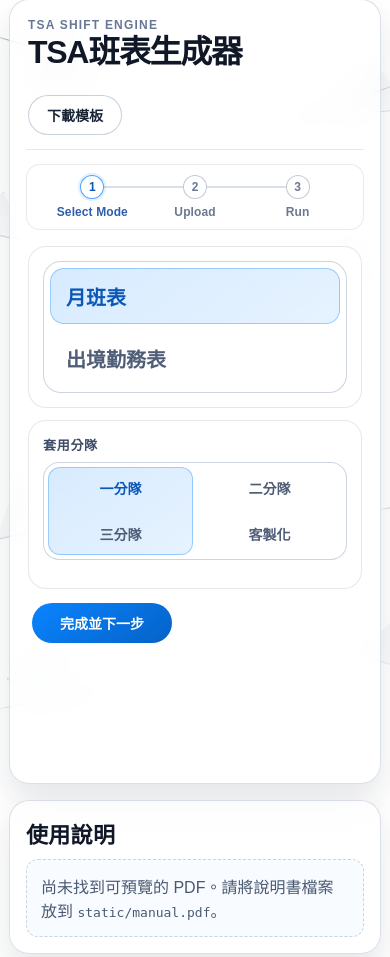
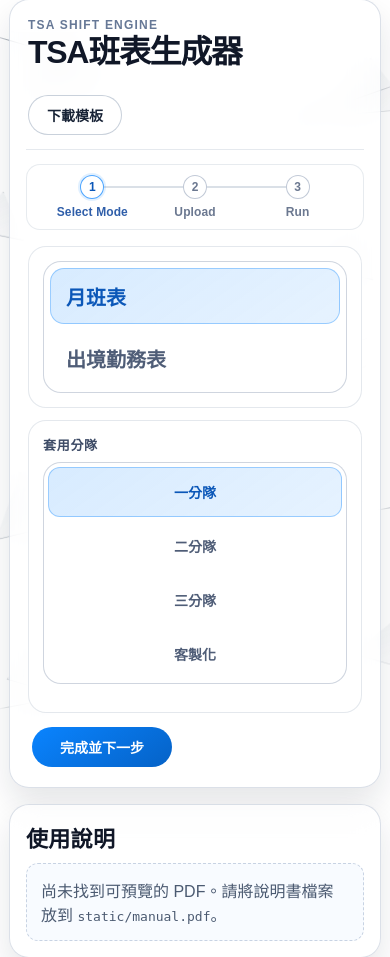
Before and after one commit to charlie102035-dotcom/Airport-Schedule, a FastAPI app: page /monthly in a window 390 px wide. Shown: the part 13-970 px from the top of the page. Run offline with FastAPI, Linux system fonts and the light colour scheme.

Commit message:
Fix mobile team selector to vertical layout and vertical mask motion

```diff
--- a/static/app.css
+++ b/static/app.css
@@ -1124,14 +1124,14 @@ select {
 
 .home-page .team-selector-mask {
   position: absolute;
-  top: 4px;
+  top: 0;
   left: 0;
-  height: calc(100% - 8px);
+  height: 0;
   width: 0;
   border-radius: 999px;
   background: linear-gradient(145deg, rgba(10, 132, 255, 0.16), rgba(10, 132, 255, 0.1));
   border: 1px solid rgba(10, 132, 255, 0.34);
-  transition: transform 260ms cubic-bezier(0.2, 0.8, 0.2, 1), width 260ms ease;
+  transition: transform 260ms cubic-bezier(0.2, 0.8, 0.2, 1), width 260ms ease, height 260ms ease;
   pointer-events: none;
   z-index: 0;
 }
@@ -1797,8 +1797,8 @@ select {
   }
 
   .home-page .team-selector {
-    grid-template-columns: repeat(2, minmax(0, 1fr));
-    border-radius: 16px;
+    grid-template-columns: 1fr;
+    border-radius: 18px;
   }
 
   .home-page .team-selector-mask {
@@ -1806,7 +1806,7 @@ select {
   }
 
   .home-page .team-option {
-    min-height: 42px;
+    min-height: 50px;
   }
 
   .home-page #customWrap .list-item span {
--- a/templates/home.html
+++ b/templates/home.html
@@ -292,8 +292,10 @@
         const active = teamOptions.find((opt) => opt.classList.contains('is-active'));
         if (!active) return;
         const x = active.offsetLeft;
+        const y = active.offsetTop;
         teamSelectorMask.style.width = `${active.offsetWidth}px`;
-        teamSelectorMask.style.transform = `translateX(${x}px)`;
+        teamSelectorMask.style.height = `${active.offsetHeight}px`;
+        teamSelectorMask.style.transform = `translate(${x}px, ${y}px)`;
       }
 
       function syncTeamSelection() {
```
